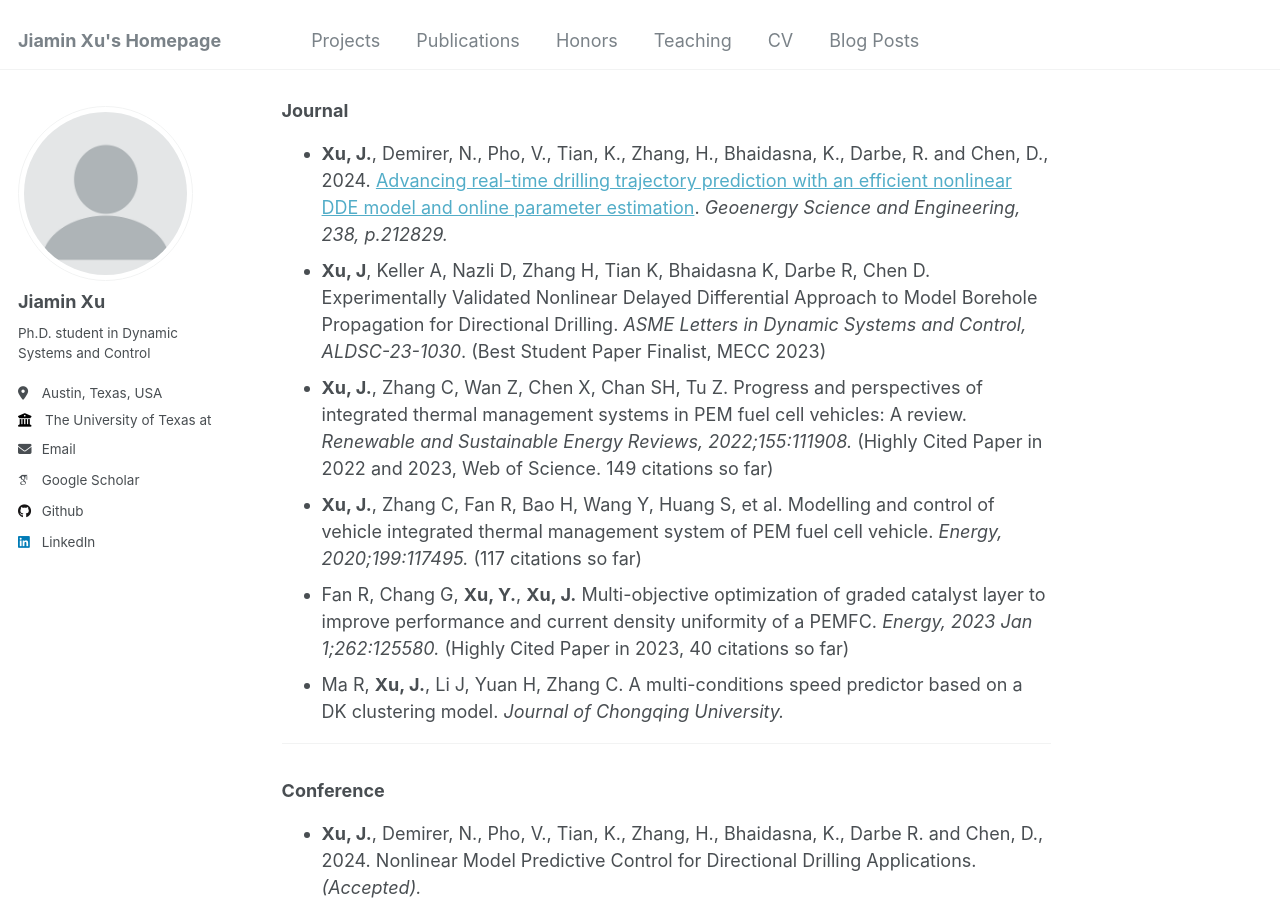
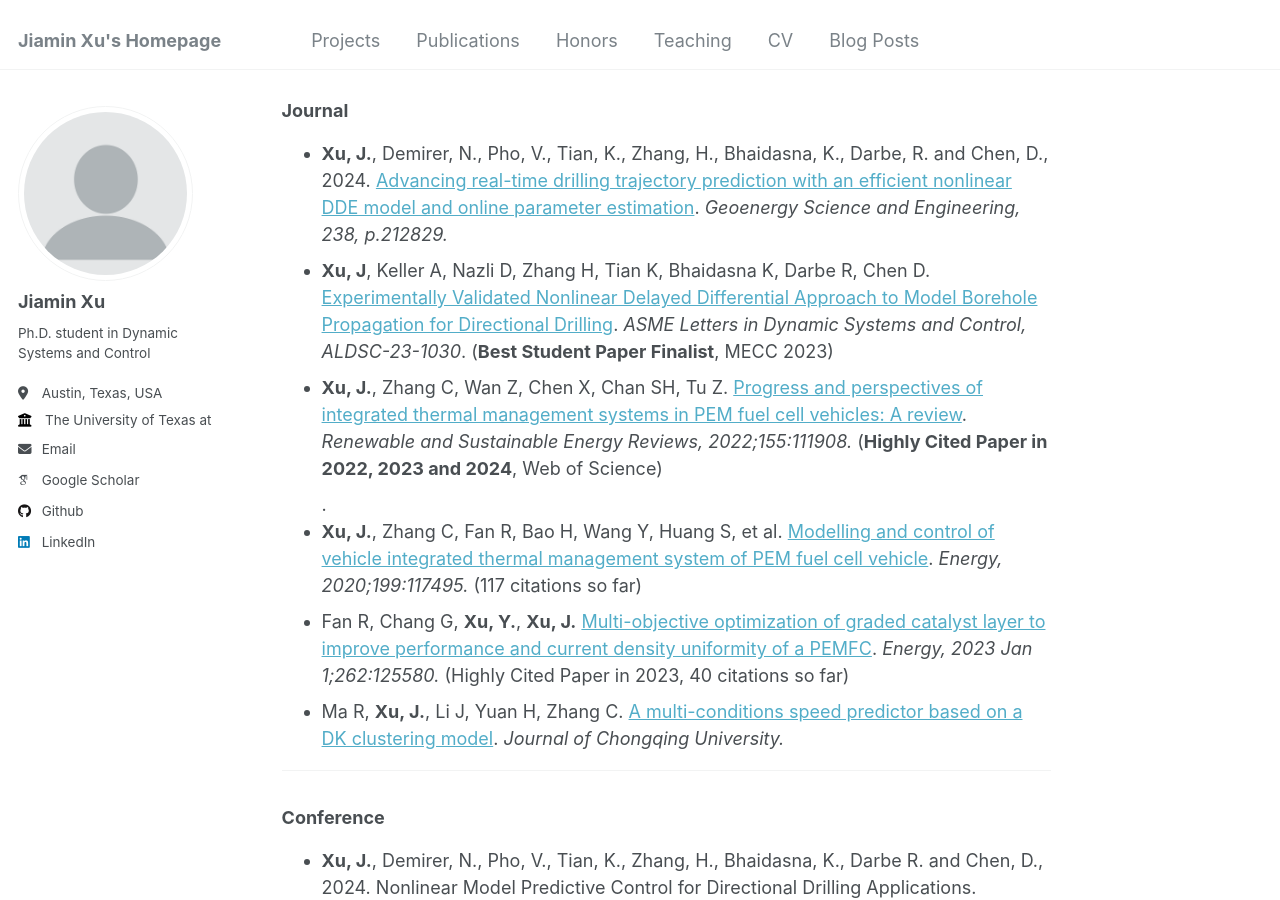
Before and after one commit to Jiaminx7/Website, a Jekyll site: the page built from _pages/about.md, in a window 1280 px wide and 900 px high, scrolled down 5471 px. Built offline with Jekyll 4.4.1, drawn with Linux system fonts in a browser that asks for light colours; some web fonts are replaced.

Commit message:
Update about.md

```diff
--- a/_pages/about.md
+++ b/_pages/about.md
@@ -151,15 +151,15 @@ My research centers on the integration of advanced physics-based and machine lea
 <ul>
   <li><strong>Xu, J.</strong>, Demirer, N., Pho, V., Tian, K., Zhang, H., Bhaidasna, K., Darbe, R. and Chen, D., 2024. <a href="https://www.sciencedirect.com/science/article/pii/S2949891024001994" target="_blank">Advancing real-time drilling trajectory prediction with an efficient nonlinear DDE model and online parameter estimation</a>. <em>Geoenergy Science and Engineering, 238, p.212829.</em></li>
 
-  <li><strong>Xu, J</strong>, Keller A, Nazli D, Zhang H, Tian K, Bhaidasna K, Darbe R, Chen D. Experimentally Validated Nonlinear Delayed Differential Approach to Model Borehole Propagation for Directional Drilling. <em>ASME Letters in Dynamic Systems and Control, ALDSC-23-1030</em>. (Best Student Paper Finalist, MECC 2023)</li>
+  <li><strong>Xu, J</strong>, Keller A, Nazli D, Zhang H, Tian K, Bhaidasna K, Darbe R, Chen D. <a href="https://asmedigitalcollection.asme.org/lettersdynsys/article-abstract/3/2/021007/1166902/Experimentally-Validated-Nonlinear-Delayed?redirectedFrom=fulltext" target="_blank">Experimentally Validated Nonlinear Delayed Differential Approach to Model Borehole Propagation for Directional Drilling</a>. <em>ASME Letters in Dynamic Systems and Control, ALDSC-23-1030</em>. (<strong>Best Student Paper Finalist</strong>, MECC 2023)</li>
 
-  <li><strong>Xu, J.</strong>, Zhang C, Wan Z, Chen X, Chan SH, Tu Z. Progress and perspectives of integrated thermal management systems in PEM fuel cell vehicles: A review. <em>Renewable and Sustainable Energy Reviews, 2022;155:111908.</em> (Highly Cited Paper in 2022 and 2023, Web of Science. 149 citations so far)</li>
+  <li><strong>Xu, J.</strong>, Zhang C, Wan Z, Chen X, Chan SH, Tu Z. <a href="chrome://settings/content/siteDetails?site=https%3A%2F%2Fwww.google.com" target="_blank">Progress and perspectives of integrated thermal management systems in PEM fuel cell vehicles: A review</a>. <em>Renewable and Sustainable Energy Reviews, 2022;155:111908.</em> (<strong>Highly Cited Paper in 2022, 2023 and 2024</strong>, Web of Science)</li>.
 
-  <li><strong>Xu, J.</strong>, Zhang C, Fan R, Bao H, Wang Y, Huang S, et al. Modelling and control of vehicle integrated thermal management system of PEM fuel cell vehicle. <em>Energy, 2020;199:117495.</em> (117 citations so far)</li>
+  <li><strong>Xu, J.</strong>, Zhang C, Fan R, Bao H, Wang Y, Huang S, et al. <a href="chrome://settings/content/siteDetails?site=https%3A%2F%2Fwww.google.com" target="_blank">Modelling and control of vehicle integrated thermal management system of PEM fuel cell vehicle</a>. <em>Energy, 2020;199:117495.</em> (117 citations so far)</li>
 
-  <li>Fan R, Chang G, <strong>Xu, Y.</strong>, <strong>Xu, J.</strong> Multi-objective optimization of graded catalyst layer to improve performance and current density uniformity of a PEMFC. <em>Energy, 2023 Jan 1;262:125580.</em> (Highly Cited Paper in 2023, 40 citations so far)</li>
+  <li>Fan R, Chang G, <strong>Xu, Y.</strong>, <strong>Xu, J.</strong> <a href="https://www.sciencedirect.com/science/article/pii/S0360544222024665" target="_blank">Multi-objective optimization of graded catalyst layer to improve performance and current density uniformity of a PEMFC</a>. <em>Energy, 2023 Jan 1;262:125580.</em> (Highly Cited Paper in 2023, 40 citations so far)</li>
 
-  <li>Ma R, <strong>Xu, J.</strong>, Li J, Yuan H, Zhang C. A multi-conditions speed predictor based on a DK clustering model. <em>Journal of Chongqing University.</em></li>
+  <li>Ma R, <strong>Xu, J.</strong>, Li J, Yuan H, Zhang C. <a href="http://qks.cqu.edu.cn/cqdxzren/article/abstract/202304001" target="_blank">A multi-conditions speed predictor based on a DK clustering model</a>. <em>Journal of Chongqing University.</em></li>
 </ul>
 
 <hr>
```
